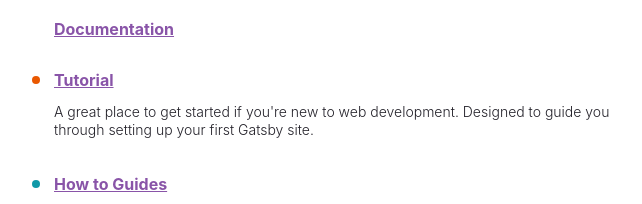
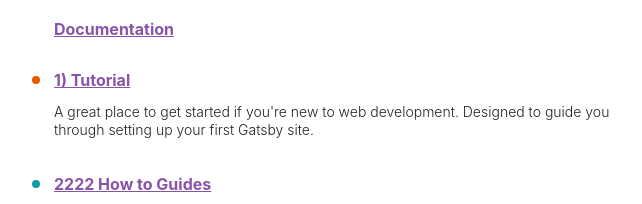
Before and after one commit to haeriiii/pay-test-log, a Gatsby site: page / in a window 1280 px wide. Shown: the part 337-541 px from the top of the page, without its empty margins (50-692 px from the left). Built offline with nearby package versions, Linux system fonts and the light colour scheme; Gatsby itself is replaced by a stand-in of ours.

Commit message:
Update index.js

```diff
--- a/src/pages/index.js
+++ b/src/pages/index.js
@@ -81,14 +81,14 @@
 // data
 const links = [
   {
-    text: "Tutorial",
+    text: "1) Tutorial",
     url: "https://www.gatsbyjs.com/docs/tutorial/",
     description:
       "A great place to get started if you're new to web development. Designed to guide you through setting up your first Gatsby site.",
     color: "#E95800",
   },
   {
-    text: "How to Guides",
+    text: "2222 How to Guides",
     url: "https://www.gatsbyjs.com/docs/how-to/",
     description:
       "Practical step-by-step guides to help you achieve a specific goal. Most useful when you're trying to get something done.",
```
